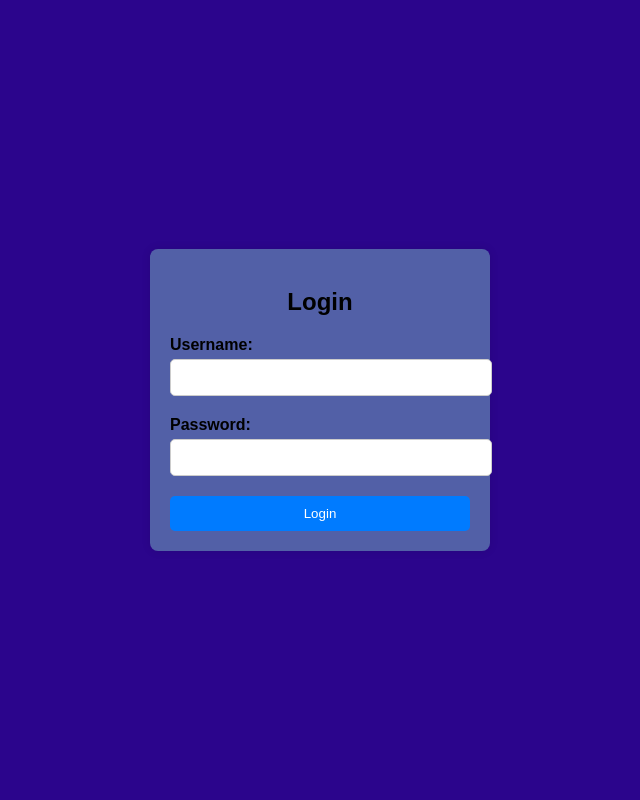
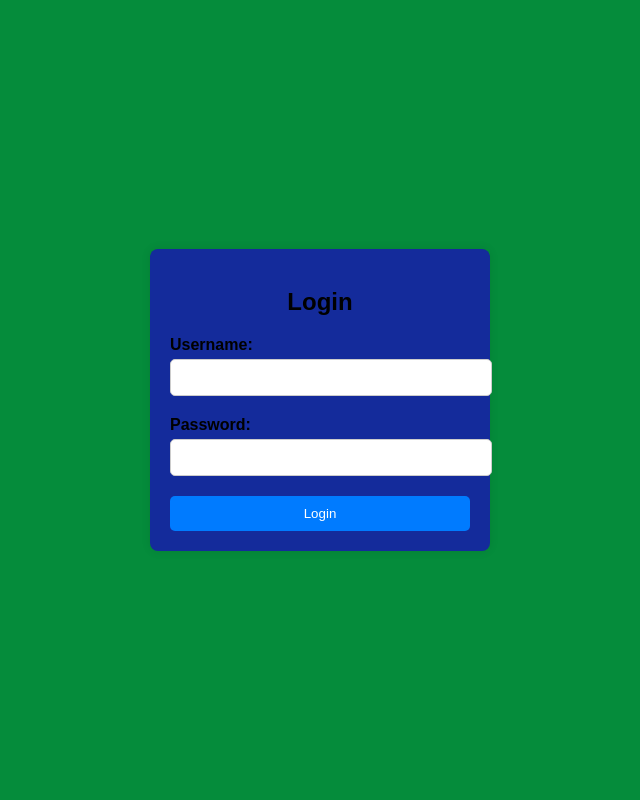
Before and after one commit to Erneypuetate/users_appi, a FastAPI app: page / in a window 1280 px wide. Shown: the whole page, without its empty margins (320-960 px from the left). Run offline with FastAPI, Linux system fonts and the light colour scheme.

Commit message:
la app funciona

```diff
--- a/app.py
+++ b/app.py
@@ -1,4 +1,5 @@
 from fastapi import FastAPI
+from fastapi.staticfiles import StaticFiles
 from routers.user import user
 from config.tags import tags_metadata
 
@@ -11,3 +12,5 @@ app=FastAPI(
 )
 
 app.include_router(user)
+
+app.mount("/static", StaticFiles(directory="static"), name="static")
--- a/routers/user.py
+++ b/routers/user.py
@@ -1,7 +1,8 @@
 from fastapi import APIRouter, Response, status, HTTPException, Request, Form
 from fastapi.templating import Jinja2Templates
+from fastapi.responses import HTMLResponse
 from config.db import conn
-from schemas. user import userentity, usersentity
+from schemas.user import userentity, usersentity
 from models.user import User
 from passlib.hash import sha256_crypt
 from bson import ObjectId
@@ -9,9 +10,11 @@ from starlette.status import HTTP_204_NO_CONTENT
 
 user=APIRouter()
 
-templates = Jinja2Templates(directory="views")
+templates = Jinja2Templates(directory="templates")
 
-@user.get("/")
+#user.mount("/static", StaticFiles(directory="static"), name="static")
+
+@user.get("/", response_class=HTMLResponse)
 async def read_root(request: Request):
     return templates.TemplateResponse("index.html", {"request": request})
 
@@ -20,11 +23,6 @@ async def read_root(request: Request):
 async def login(username: str = Form(...), password: str = Form(...)):
     # Aquí puedes agregar la lógica para autenticar al usuario con los datos recibidos
     return {"username": username, "password": password}
-
-@user.get('/')
-def login():
-    return "estamos trabajando en el login"
-
 
 
 @user.get('/users', response_model=list[User], tags=["users"])
--- a/views/styles.css
+++ b/static/styles.css
@@ -6,12 +6,12 @@ body {
     justify-content: center;
     align-items: center;
     height: 100vh;
-    background-color: #2b058c;
+    background-color: #058c3b;
 }
 .container {
     width: 300px;
     padding: 20px;
-    background-color: #5260a7;
+    background-color: #142b9b;
     border-radius: 8px;
     box-shadow: 0 0 10px rgba(0, 0, 0, 0.1);
 }
--- a/views/index.html
+++ b/templates/index.html
@@ -4,7 +4,7 @@
     <meta charset="UTF-8">
     <meta name="viewport" content="width=device-width, initial-scale=1.0">
     <title>Login</title>
-    <link rel="stylesheet" href="styles.css">
+    <link rel="stylesheet" href="{{ url_for('static', path='styles.css') }}">
 </head>
 <body>
     <div class="container">
```
